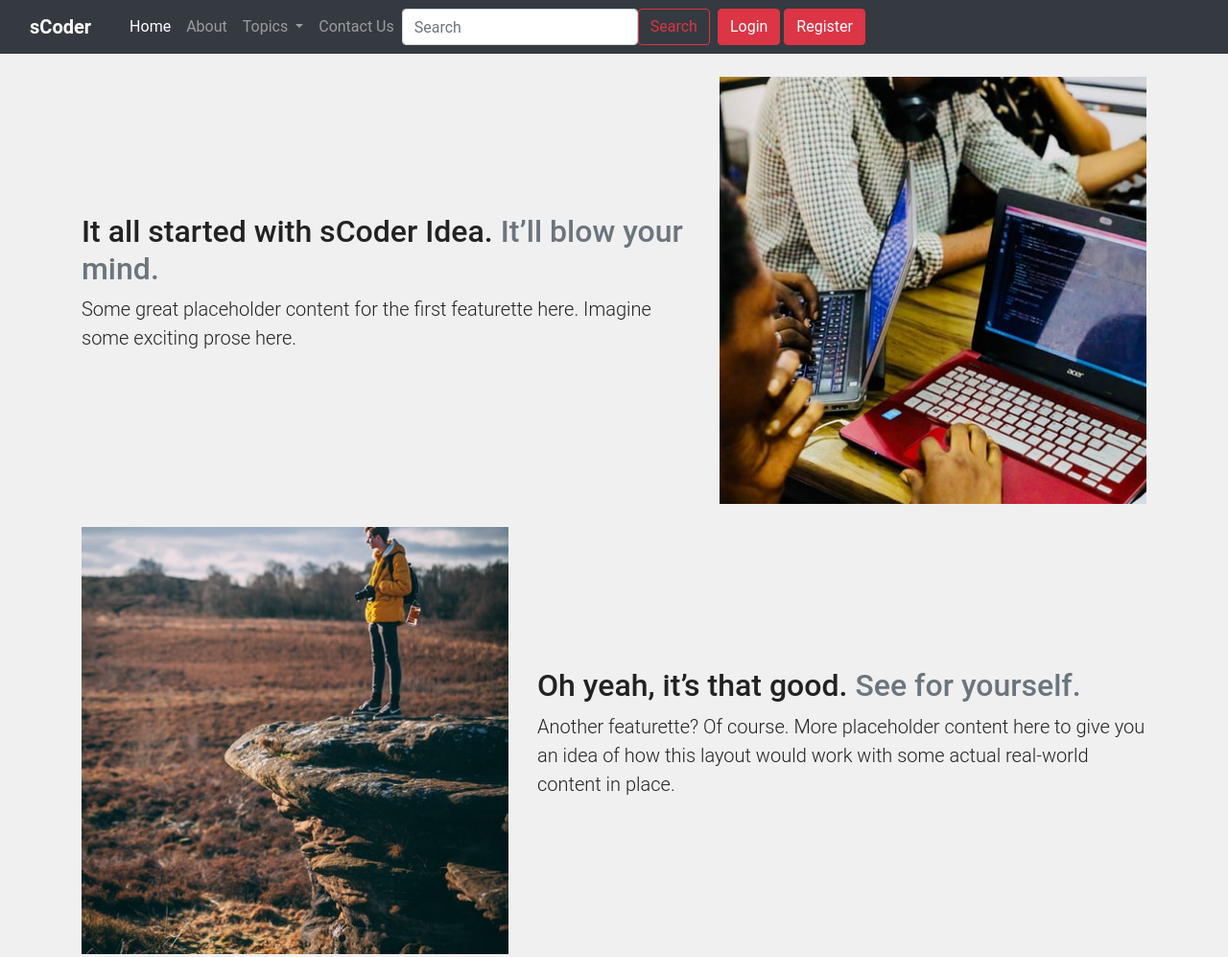
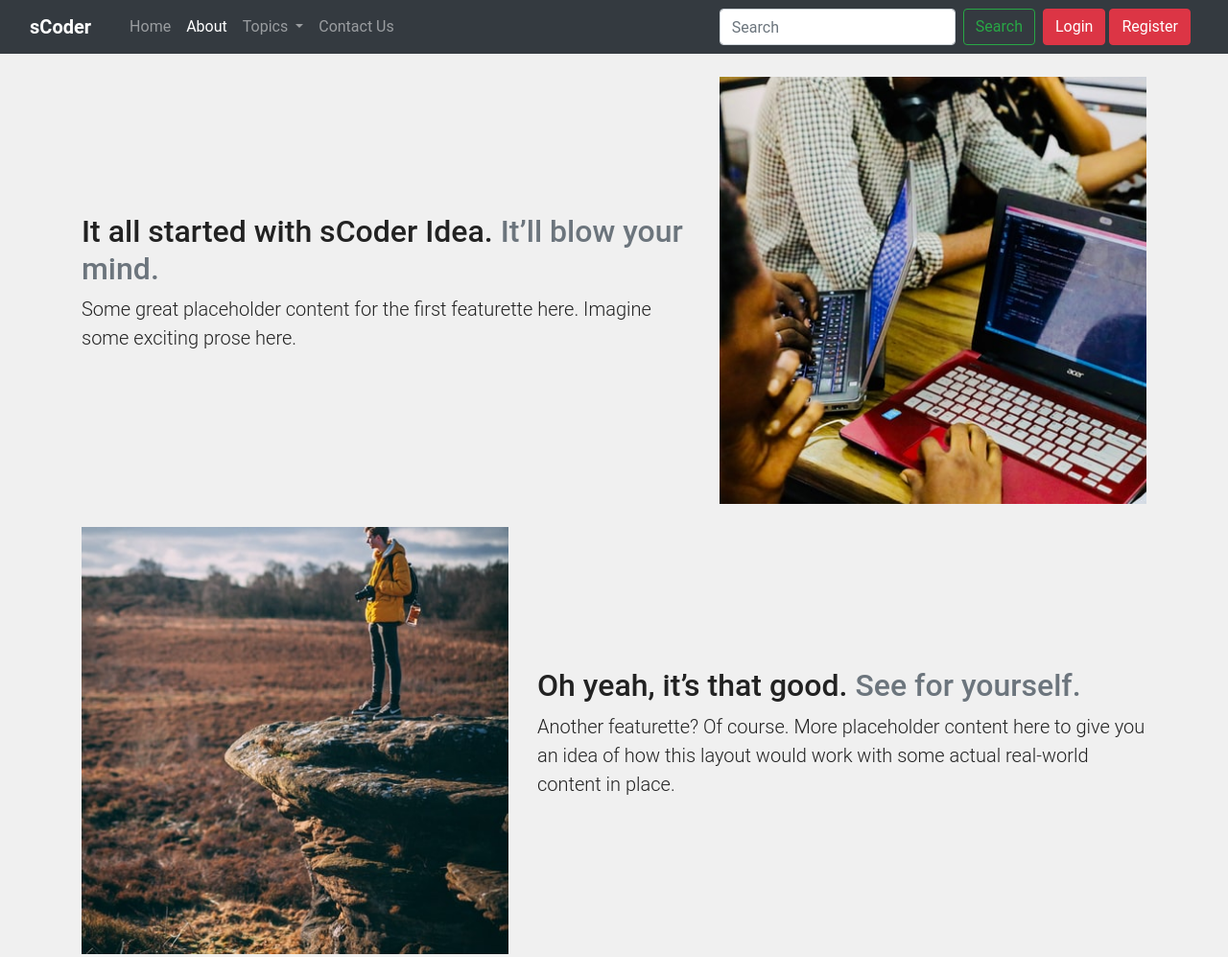
Before and after one commit to ShawonBarman/Bootstrap-4-project-4, a plain HTML site: page about.html in a window 1280 px wide. Shown: the top 997 px of the page at 96% size. Drawn offline with nearby package versions, Linux system fonts and the light colour scheme.

Commit message:
Update about.html

```diff
--- a/about.html
+++ b/about.html
@@ -7,7 +7,8 @@
     <meta name="viewport" content="width=device-width, initial-scale=1">
 
     <!-- Bootstrap CSS -->
-    <link rel="stylesheet" href="https://cdn.jsdelivr.net/npm/bootstrap@4.6.1/dist/css/bootstrap.min.css" integrity="sha384-zCbKRCUGaJDkqS1kPbPd7TveP5iyJE0EjAuZQTgFLD2ylzuqKfdKlfG/eSrtxUkn" crossorigin="anonymous">
+    <link rel="stylesheet" href="https://cdn.jsdelivr.net/npm/bootstrap@4.6.1/dist/css/bootstrap.min.css"
+        integrity="sha384-zCbKRCUGaJDkqS1kPbPd7TveP5iyJE0EjAuZQTgFLD2ylzuqKfdKlfG/eSrtxUkn" crossorigin="anonymous">
     <link rel="stylesheet" href="css/style.css">
 
     <title>sCoder - About</title>
@@ -17,18 +18,18 @@
     <nav class="navbar sticky-top navbar-expand-lg navbar-dark bg-dark">
         <div class="container-fluid">
             <a class="navbar-brand" href="index.html">sCoder</a>
-            <button class="navbar-toggler" type="button" data-bs-toggle="collapse"
-                data-bs-target="#navbarSupportedContent" aria-controls="navbarSupportedContent" aria-expanded="false"
-                aria-label="Toggle navigation">
+            <button class="navbar-toggler" type="button" data-toggle="collapse" data-target="#navbarSupportedContent"
+                aria-controls="navbarSupportedContent" aria-expanded="false" aria-label="Toggle navigation">
                 <span class="navbar-toggler-icon"></span>
             </button>
+
             <div class="collapse navbar-collapse" id="navbarSupportedContent">
-                <ul class="navbar-nav me-auto mb-2 mb-lg-0">
+                <ul class="navbar-nav mr-auto">
                     <li class="nav-item">
-                        <a class="nav-link active" aria-current="page" href="/">Home</a>
+                        <a class="nav-link" aria-current="page" href="/">Home</a>
                     </li>
                     <li class="nav-item">
-                        <a class="nav-link" href="about.html">About</a>
+                        <a class="nav-link active" href="about.html">About</a>
                     </li>
                     <li class="nav-item dropdown">
                         <a class="nav-link dropdown-toggle" href="#" id="navbarDropdown" role="button"
@@ -49,9 +50,9 @@
                         <a class="nav-link" href="contact.html">Contact Us</a>
                     </li>
                 </ul>
-                <form class="d-flex">
-                    <input class="form-control me-2" type="search" placeholder="Search" aria-label="Search">
-                    <button class="btn btn-outline-danger" type="submit">Search</button>
+                <form class="form-inline my-2 my-lg-0">
+                    <input class="form-control mr-sm-2" type="search" placeholder="Search" aria-label="Search">
+                    <button class="btn btn-outline-success my-2 my-sm-0" type="submit">Search</button>
                 </form>
                 <div class="mx-2">
                     <button class="btn btn-danger" data-bs-toggle="modal" data-bs-target="#loginModal">Login</button>
@@ -172,8 +173,12 @@
     </footer>
     <!-- footer section code end here -->
 
-    <script src="https://cdn.jsdelivr.net/npm/jquery@3.5.1/dist/jquery.slim.min.js" integrity="sha384-DfXdz2htPH0lsSSs5nCTpuj/zy4C+OGpamoFVy38MVBnE+IbbVYUew+OrCXaRkfj" crossorigin="anonymous"></script>
-    <script src="https://cdn.jsdelivr.net/npm/bootstrap@4.6.1/dist/js/bootstrap.bundle.min.js" integrity="sha384-fQybjgWLrvvRgtW6bFlB7jaZrFsaBXjsOMm/tB9LTS58ONXgqbR9W8oWht/amnpF" crossorigin="anonymous"></script>
+    <script src="https://cdn.jsdelivr.net/npm/jquery@3.5.1/dist/jquery.slim.min.js"
+        integrity="sha384-DfXdz2htPH0lsSSs5nCTpuj/zy4C+OGpamoFVy38MVBnE+IbbVYUew+OrCXaRkfj" crossorigin="anonymous">
+    </script>
+    <script src="https://cdn.jsdelivr.net/npm/bootstrap@4.6.1/dist/js/bootstrap.bundle.min.js"
+        integrity="sha384-fQybjgWLrvvRgtW6bFlB7jaZrFsaBXjsOMm/tB9LTS58ONXgqbR9W8oWht/amnpF" crossorigin="anonymous">
+    </script>
 </body>
 
 </html>
```
